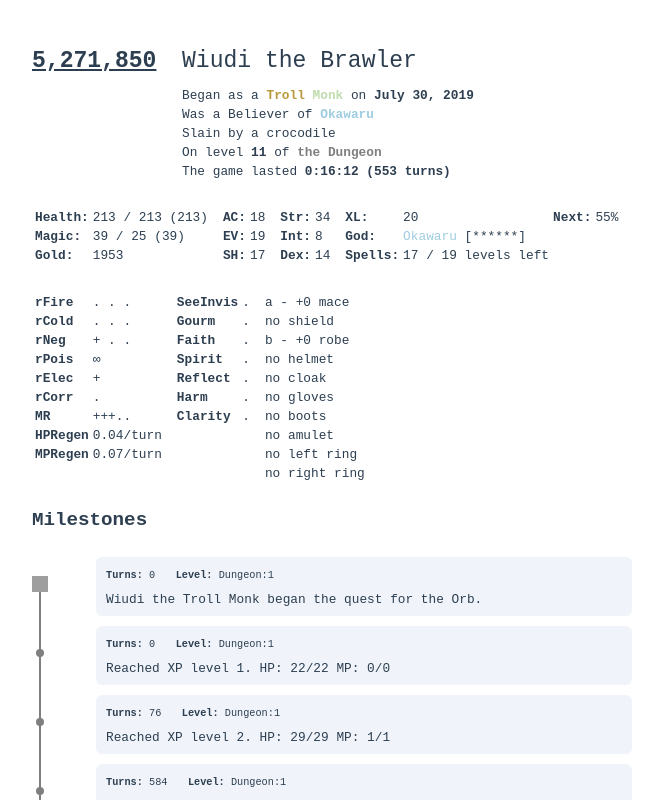
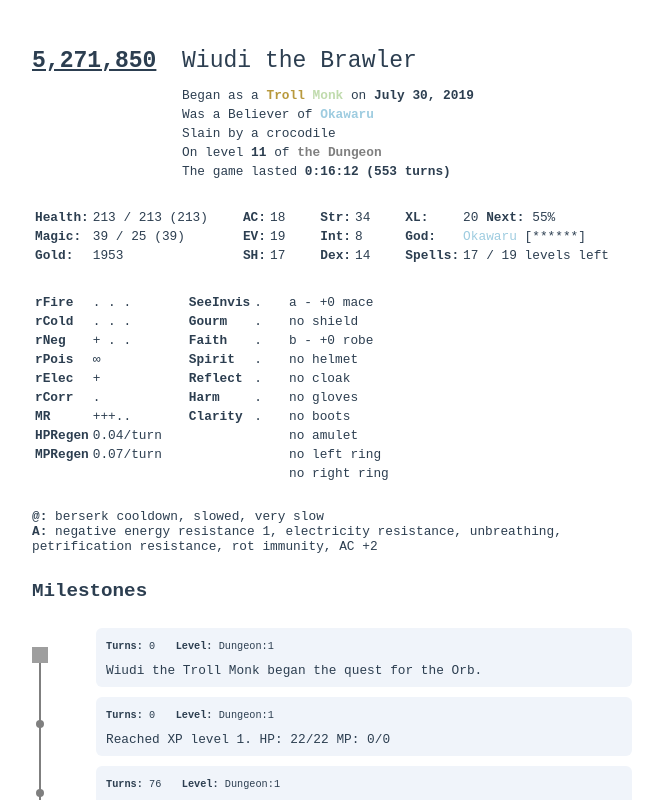
Before and after one commit to giann/crawl-undertaker, a Vue app: page / in a window 1280 px wide. Shown: the top 800 px of the page, without its empty margins (308-971 px from the left). Built offline with nearby package versions, Linux system fonts and the light colour scheme; grey boxes are pictures that could not be loaded.

Commit message:
Status, aptitude, mutations, runes

```diff
--- a/src/views/Morgue.vue
+++ b/src/views/Morgue.vue
@@ -152,14 +152,12 @@
                                 <td class="stats__data__label">XL:</td>
                                 <td class="stats__data__value">
                                     <span class="stats__data__value__actual">{{ morgue.stats.experience.value }}</span>
+
+                                    <template v-if="morgue.stats.experience.next">
+                                        <b> Next: </b>
+                                        <span class="stats__data__value__actual">{{ morgue.stats.experience.next }}%</span>
+                                    </template>
                                 </td>
-
-                                <template v-if="morgue.stats.experience.next">
-                                    <td class="stats__data__label">Next:</td>
-                                    <td class="stats__data__value">
-                                        <span class="stats__data__value__actual">{{ morgue.stats.experience.next }}%</span>
-                                    </td>
-                                </template>
                             </tr>
 
                             <tr>
@@ -286,7 +284,7 @@
                     </table>
                 </div>
 
-                <div class="stats__data">
+                <div class="stats__data equipment">
                     <table>
                         <tbody>
                             <tr v-for="(equipment, index) in morgue.stats.equipment" :key="index">
@@ -299,6 +297,38 @@
                             </tr>
                         </tbody>
                     </table>
+                </div>
+            </section>
+
+            <section class="morgue-section mutations">
+                <div class="stat__data">
+                    <div>
+                        <span class="stats__data__label">@:</span>
+                        <span class="stats__data__value">
+                            {{ morgue.stats.status.length > 0 ? morgue.stats.status.join(", ") : "no status effetcts"}}
+                        </span>
+                    </div>
+
+                    <div>
+                        <span class="stats__data__label">A:</span>
+                        <span class="stats__data__value">
+                            {{ morgue.stats.mutations.length > 0 ? morgue.stats.mutations.join(", ") : "no striking features"}}
+                        </span>
+                    </div>
+
+                    <div v-if="morgue.stats.hasOrb">
+                        <span class="stats__data__label">0:</span>
+                        <span class="stats__data__value">
+                            Orb of Zot
+                        </span>
+                    </div>
+
+                    <div v-if="morgue.stats.runes.length > 0">
+                        <span class="stats__data__label">}:</span>
+                        <span class="stats__data__value">
+                            {{ morgue.stats.runes.join(", ") }}
+                        </span>
+                    </div>
                 </div>
             </section>
 
@@ -568,10 +598,15 @@
         display: inline-block;
     }
 
+    .stats, .resistances-equipment {
+        display: flex;
+    }
+
     .stats__data {
         display: inline-block;
         margin-right: 0.7em;
         vertical-align: top;
+        flex-grow: 1;
     }
 
     .stats__data:last-child {
@@ -581,4 +616,8 @@
     .stats__data__label {
         font-weight: bold;
     }
+
+    .stats__data.equipment {
+        flex-grow: 20;
+    }
 </style>
```
Also changed, not shown: public/Suwur.json.
